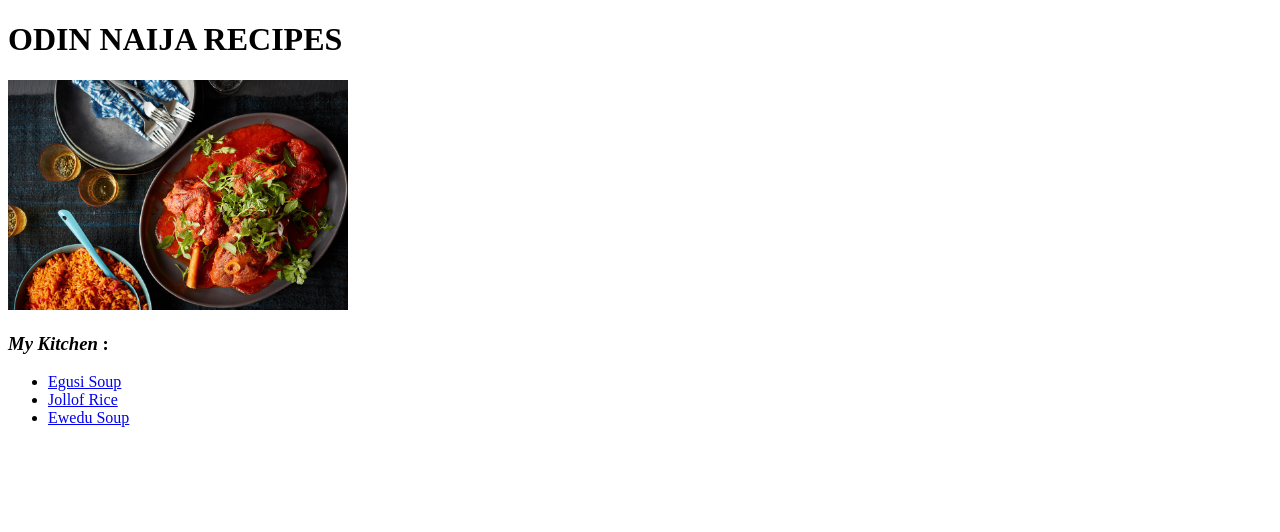
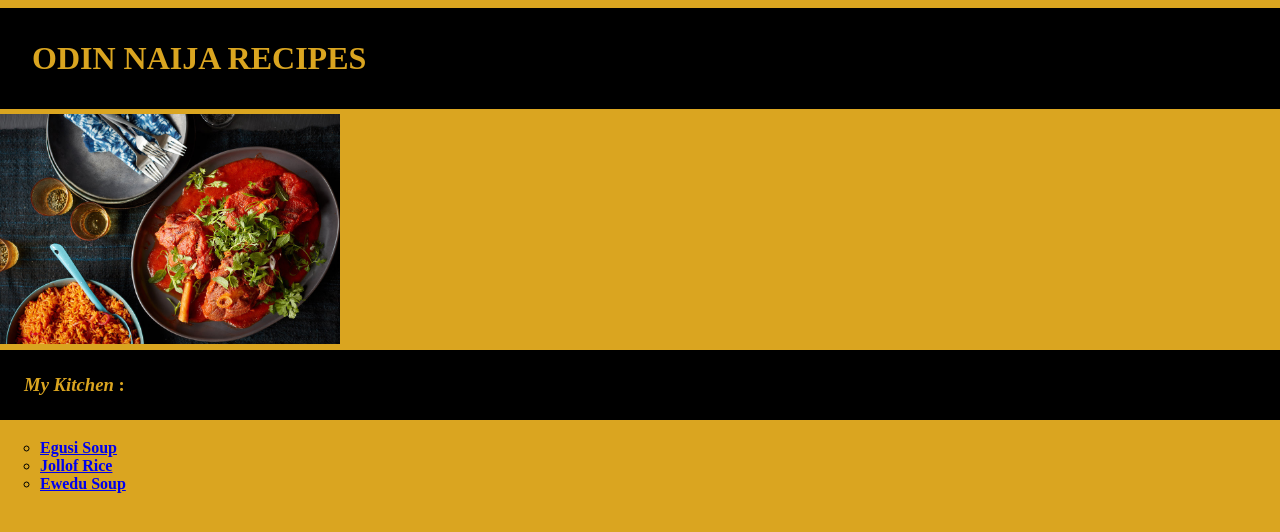
Before and after one commit to Ugonna-Daniel/odin-recipes-project, a plain HTML site: page index.html in a window 1280 px wide. Drawn offline with Linux system fonts and the light colour scheme.

Commit message:
Added some CSS to the project

```diff
--- a/index.html
+++ b/index.html
@@ -5,11 +5,12 @@
     <meta http-equiv="X-UA-Compatible" content="IE=edge">
     <meta name="viewport" content="width=device-width, initial-scale=1.0">
     <title>odin Naija recipes</title>
+    <link rel="stylesheet" href="style.css">
 </head>
-<body>
-   <h1>ODIN NAIJA RECIPES</h1>
+<body id="big-body">
+   <h1 class="header">ODIN NAIJA RECIPES</h1>
      <img src="images/recipes.jpg" alt="odin recipe logo" height="230px" width="340px">
-     <h3><i>My Kitchen</i> :</h3>
+     <h3 class="sec-head"><i>My Kitchen</i> :</h3>
        <ul>
           <li><a href="recipes/Egusi_soup.html">Egusi Soup</a></li>
           <li><a href="recipes/Jollof_rice.html">Jollof Rice</a></li>
--- /dev/null
+++ b/recipes/style.css
@@ -0,0 +1,3 @@
+#jollof-body {
+    background-color: goldenrod;
+}
--- /dev/null
+++ b/style.css
@@ -0,0 +1,26 @@
+.header {
+    background-color: black;
+    color: goldenrod;
+    padding: 32px;
+    margin-bottom: 5px;
+    margin-top: 1px;
+}
+
+#big-body {
+    background-color: goldenrod;
+    margin-left: 0%;
+    margin-right: 0%;
+
+}
+
+.sec-head {
+    background-color: black;
+    color: goldenrod;
+    padding: 24px;
+    margin-top: 2px;
+}
+
+ul{
+   list-style-type: circle;
+   font-weight: bold;
+}
```
Also changed, not shown: recipes/Egusi_soup.html (+2 -1 lines), recipes/Ewedu.html (+2 -1 lines), recipes/Jollof_rice.html (+2 -1 lines).
